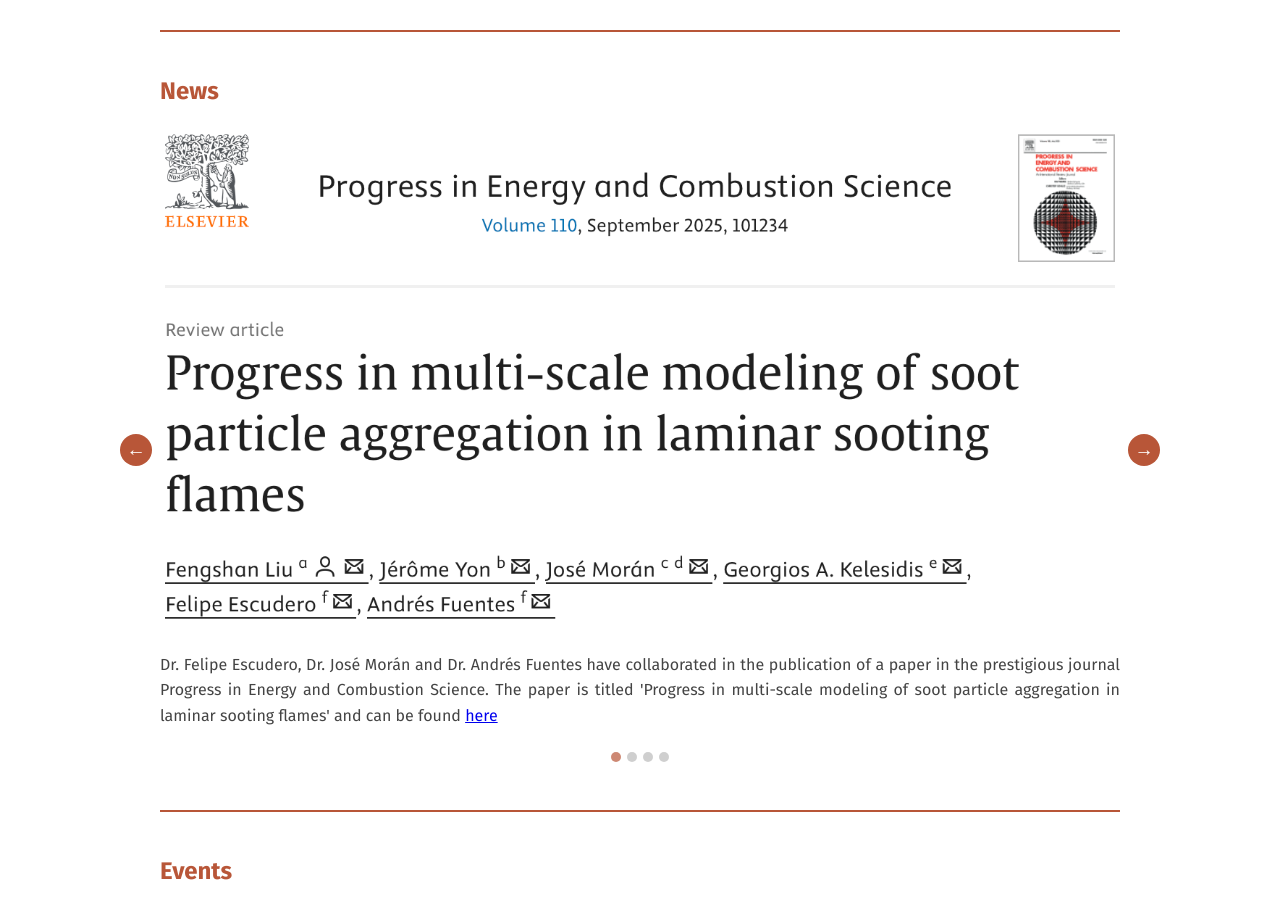
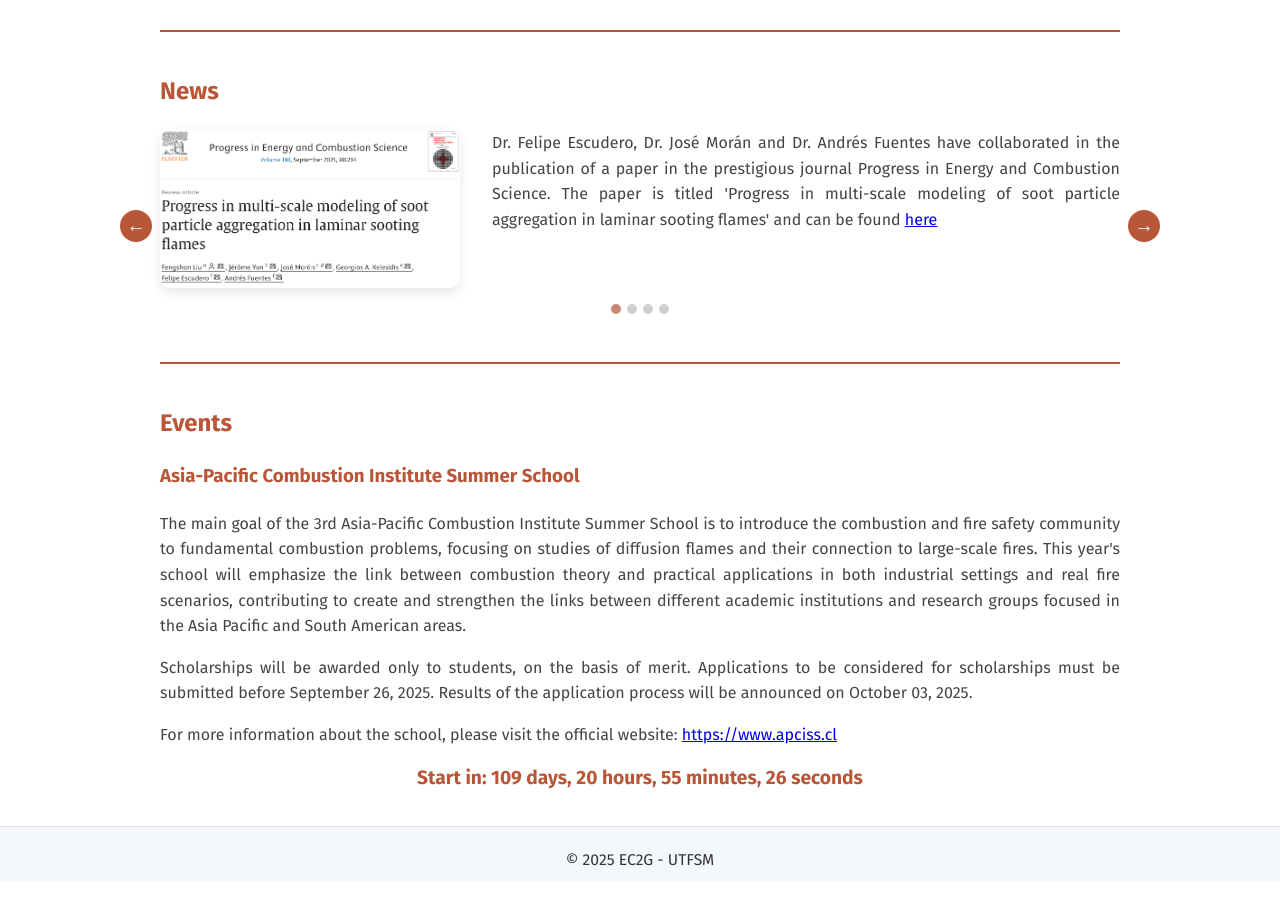
Before and after one commit to EC2G-lab/ec2g-lab.github.io, a website: page index.html in a window 1280 px wide. Shown: the part 840-1747 px from the top of the page. After the commit the page ends 1722 px from the top, so only its background shows below. Drawn offline with Linux system fonts and the light colour scheme.

Commit message:
Enhance news carousel layout with flexbox for better responsiveness; adjust image and paragraph styles for improved mobile display.

```diff
--- a/style.css
+++ b/style.css
@@ -256,15 +256,24 @@ h1, h2, h3, h4, h5, h6 {
 }
 
 .news-slide.active {
-  display: block;
+  display: flex;
+  align-items: flex-start;
+  gap: 2rem;
+  flex-wrap: wrap;
 }
 
 .news-slide img {
-  display: block;
-  width: 100%;
-  max-width: 100%;
+  flex-shrink: 0;
+  width: 300px;
+  max-width: 40%;
   border-radius: 10px;
-  margin-bottom: 1rem;
+  box-shadow: 0 4px 12px rgba(0,0,0,0.1);
+}
+
+.news-slide p {
+  flex: 1;
+  min-width: 300px;
+  margin: 0;
 }
 
 .news-carousel button {
@@ -522,4 +531,19 @@ footer {
   .news-carousel button#next-news {
     right: 10px;
   }
+
+  /* Mobile layout for news carousel */
+  .news-slide.active {
+    flex-direction: column;
+    gap: 1rem;
+  }
+
+  .news-slide img {
+    width: 100%;
+    max-width: 100%;
+  }
+
+  .news-slide p {
+    min-width: 0;
+  }
 }
```
